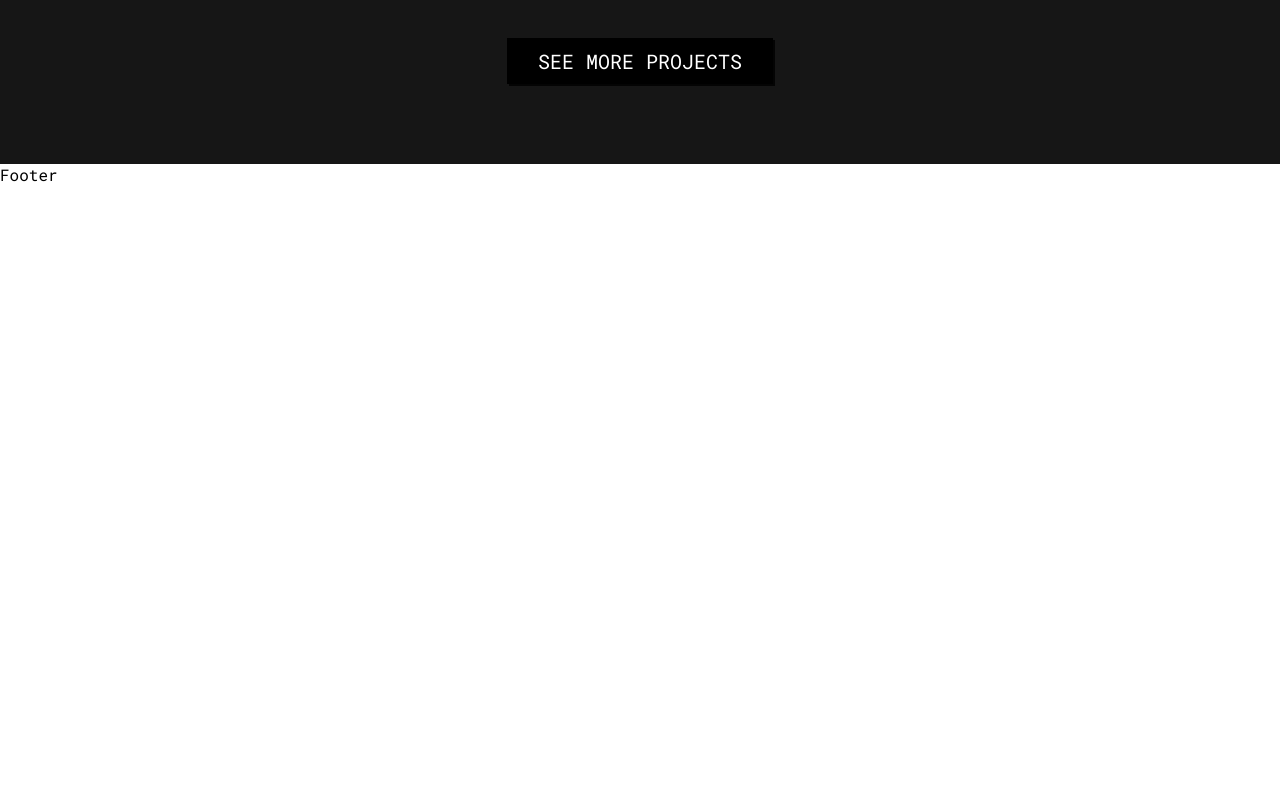
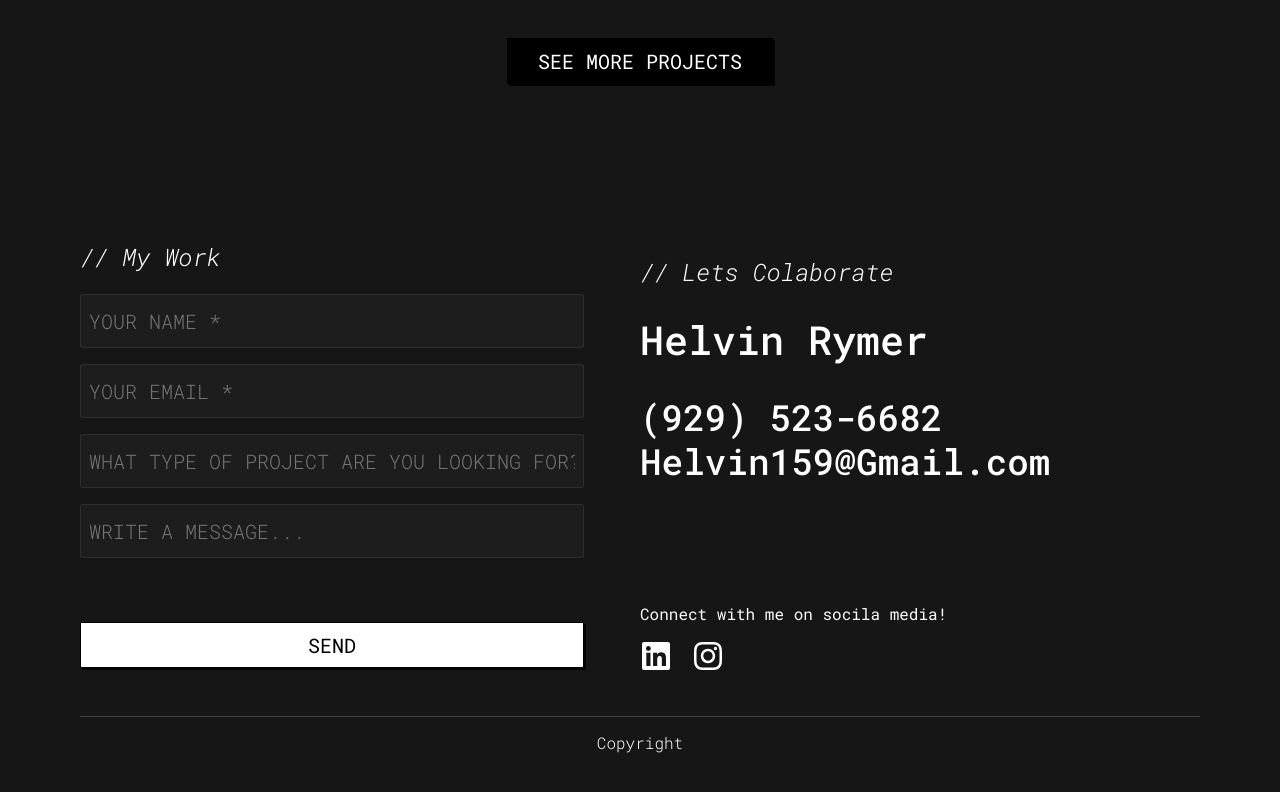
Before and after one commit to Helvin159/portfoliov6, a React (Create React App) app: page / in a window 1280 px wide. Shown: the part 3407-4199 px from the top of the page. Before the commit the page ends 3592 px from the top, so only its background shows below. Built offline with nearby package versions, Linux system fonts and the light colour scheme.

Commit message:
initial footer, adds style, content, links

```diff
--- a/src/components/Footer.js
+++ b/src/components/Footer.js
@@ -1,7 +1,50 @@
+/* eslint-disable react/jsx-no-comment-textnodes */
 import React from 'react';
+import linkedIn from '../assets/svg/icon-linkedin.svg';
+import instagram from '../assets/svg/icon-instagram.svg';
 
 const Footer = () => {
-	return <div>Footer</div>;
+	return (
+		<div className='footer'>
+			<div className='footer__contact__container'>
+				<div className='footer__contact__container__form'>
+					<div className='footer__contact__container__form__header'>
+						<p>// My Work</p>
+					</div>
+					<form>
+						<input type='text' placeholder='YOUR NAME *' />
+						<input type='email' placeholder='YOUR EMAIL *' />
+						<input
+							type='text'
+							placeholder='WHAT TYPE OF PROJECT ARE YOU LOOKING FOR?'
+						/>
+						<input type='text' placeholder='WRITE A MESSAGE...' />
+					</form>
+					<button>send</button>
+				</div>
+				<div className='footer__contact__container__contact'>
+					<div className='footer__contact__container__contact__header'>
+						<p>// Lets Colaborate</p>
+					</div>
+					<div className='contact-details'>
+						<h2>Helvin Rymer</h2>
+						<div className='links'>
+							<a href='tel:9295236682'>(929) 523-6682</a>
+							<a href='mailto:helvin159@gmail.com'>Helvin159@Gmail.com</a>
+						</div>
+					</div>
+					<div className='social-media'>
+						<p>Connect with me on socila media!</p>
+						<img src={linkedIn} alt='LinkedIn' />
+						<img src={instagram} alt='Instagram' />
+					</div>
+				</div>
+			</div>
+			<div className='footer__copyright__container'>
+				<p>Copyright</p>
+			</div>
+		</div>
+	);
 };
 
 export default Footer;
--- a/src/css/style.css
+++ b/src/css/style.css
@@ -293,3 +293,102 @@ main {
         outline: 0; }
       .featured__gallery__items__item .overlay:hover {
         opacity: 1; }
+
+.footer {
+  background-color: var(--primary-bg-color);
+  padding: 3.5rem 5rem;
+  margin: 0; }
+  .footer__contact__container {
+    display: flex;
+    flex-direction: row;
+    flex-wrap: nowrap;
+    justify-content: space-evenly;
+    align-items: center;
+    margin: 0; }
+    .footer__contact__container__form {
+      width: 50%; }
+      .footer__contact__container__form__header p {
+        color: #ffffff;
+        font-size: 24px;
+        font-family: var(--primary-font);
+        font-weight: 300;
+        font-style: italic;
+        line-height: 26px; }
+      .footer__contact__container__form input {
+        width: 504px;
+        height: 54px;
+        padding: 0px 8px;
+        border: 1px solid #2e2e2e;
+        box-sizing: border-box;
+        border-radius: 2px;
+        background-color: #1d1d1d;
+        color: #bebebe;
+        font-size: 20px;
+        font-family: var(--primary-font);
+        font-weight: 300;
+        line-height: 22px;
+        outline: none;
+        display: block;
+        margin-bottom: 1rem; }
+      .footer__contact__container__form button {
+        cursor: pointer;
+        width: 504px;
+        height: 46px;
+        padding: 0px 8px;
+        border: 1px solid #000000;
+        box-sizing: border-box;
+        box-shadow: 2px 2px 0px rgba(0, 0, 0, 0.8);
+        background-color: #ffffff;
+        color: #000000;
+        font-size: 20px;
+        font-family: var(--primary-font);
+        line-height: 26px;
+        text-transform: uppercase;
+        outline: none;
+        margin: 3rem auto; }
+    .footer__contact__container__contact {
+      color: #ffffff;
+      text-align: left;
+      width: 50%;
+      margin: 0; }
+      .footer__contact__container__contact h2 {
+        color: #ffffff;
+        font-size: 40px;
+        font-family: var(--primary-font);
+        font-weight: 500;
+        line-height: 44px; }
+      .footer__contact__container__contact__header p {
+        color: #ffffff;
+        font-size: 24px;
+        font-family: var(--primary-font);
+        font-weight: 300;
+        font-style: italic;
+        line-height: 26px;
+        margin: 0; }
+      .footer__contact__container__contact .contact-details {
+        padding-bottom: 3rem; }
+        .footer__contact__container__contact .contact-details .links {
+          padding-bottom: 1rem; }
+          .footer__contact__container__contact .contact-details .links a {
+            color: #ffffff;
+            font-size: 36px;
+            font-family: var(--primary-font);
+            font-weight: 500;
+            line-height: 44px;
+            text-decoration: none;
+            display: block; }
+      .footer__contact__container__contact .social-media {
+        padding-top: 2.5rem; }
+        .footer__contact__container__contact .social-media img {
+          margin-right: 20px;
+          cursor: pointer; }
+  .footer__copyright__container {
+    color: #ffffff;
+    border-top: 1px solid #404040;
+    padding: 0; }
+    .footer__copyright__container p {
+      font-size: 16px;
+      font-family: var(--primary-font);
+      font-weight: 300;
+      line-height: 20px;
+      text-align: center; }
--- /dev/null
+++ b/src/sass/components/_footer.scss
@@ -0,0 +1,134 @@
+.footer {
+	background-color: var(--primary-bg-color);
+
+	padding: 3.5rem 5rem;
+	margin: 0;
+
+	&__contact__container {
+		display: flex;
+		flex-direction: row;
+		flex-wrap: nowrap;
+		justify-content: space-evenly;
+
+		align-items: center;
+		margin: 0;
+
+		&__form {
+			width: 50%;
+			&__header {
+				& p {
+					color: #ffffff;
+					font-size: 24px;
+					font-family: var(--primary-font);
+					font-weight: 300;
+					font-style: italic;
+					line-height: 26px;
+				}
+			}
+
+			& input {
+				width: 504px;
+				height: 54px;
+				padding: 0px 8px;
+				border: 1px solid #2e2e2e;
+				box-sizing: border-box;
+				border-radius: 2px;
+				background-color: #1d1d1d;
+				color: #bebebe;
+				font-size: 20px;
+				font-family: var(--primary-font);
+				font-weight: 300;
+				line-height: 22px;
+				outline: none;
+				display: block;
+				margin-bottom: 1rem;
+			}
+
+			& button {
+				cursor: pointer;
+				width: 504px;
+				height: 46px;
+				padding: 0px 8px;
+				border: 1px solid #000000;
+				box-sizing: border-box;
+				box-shadow: 2px 2px 0px rgba(0, 0, 0, 0.8);
+				background-color: #ffffff;
+				color: #000000;
+				font-size: 20px;
+				font-family: var(--primary-font);
+				line-height: 26px;
+				text-transform: uppercase;
+				outline: none;
+				margin: 3rem auto;
+			}
+		}
+
+		&__contact {
+			color: #ffffff;
+			text-align: left;
+			width: 50%;
+			margin: 0;
+
+			& h2 {
+				color: #ffffff;
+				font-size: 40px;
+				font-family: var(--primary-font);
+				font-weight: 500;
+				line-height: 44px;
+			}
+
+			&__header {
+				& p {
+					color: #ffffff;
+					font-size: 24px;
+					font-family: var(--primary-font);
+					font-weight: 300;
+					font-style: italic;
+					line-height: 26px;
+					margin: 0;
+				}
+			}
+
+			& .contact-details {
+				padding-bottom: 3rem;
+
+				& .links {
+					padding-bottom: 1rem;
+
+					& a {
+						color: #ffffff;
+						font-size: 36px;
+						font-family: var(--primary-font);
+						font-weight: 500;
+						line-height: 44px;
+						text-decoration: none;
+						display: block;
+					}
+				}
+			}
+
+			& .social-media {
+				padding-top: 2.5rem;
+
+				& img {
+					margin-right: 20px;
+					cursor: pointer;
+				}
+			}
+		}
+	}
+
+	&__copyright__container {
+		color: #ffffff;
+		border-top: 1px solid #404040;
+		padding: 0;
+
+		& p {
+			font-size: 16px;
+			font-family: var(--primary-font);
+			font-weight: 300;
+			line-height: 20px;
+			text-align: center;
+		}
+	}
+}
--- a/src/sass/main.scss
+++ b/src/sass/main.scss
@@ -6,3 +6,4 @@
 @import './components/home-testimonial';
 @import './components/services';
 @import './components/featured-gallery';
+@import './components/footer';
```
